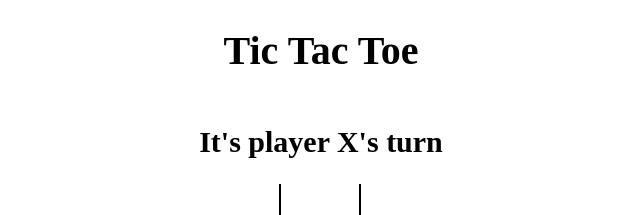
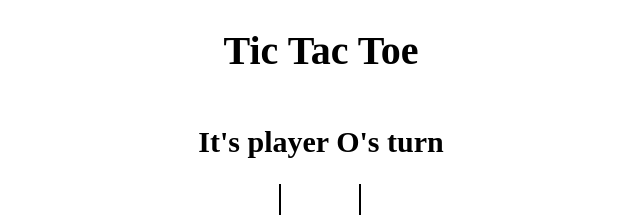
Before and after one commit to SAM6358/Tic-Tac-Toe-using-React, a React (Vite) app: page / in a window 1280 px wide. Shown: the top 215 px of the page, without its empty margins (319-959 px from the left). Built offline with nearby package versions, Linux system fonts and the light colour scheme; the HTML template or start-up script is replaced by a standard one.

Commit message:
added game history

```diff
--- a/src/App.jsx
+++ b/src/App.jsx
@@ -4,31 +4,40 @@ import { calculateWinner } from './winner';
 import './styles/main.scss';
 
 const App = () => {
-  const [board, update_state] = useState(Array(9).fill(null));
-  const [isXnext, setXnext] = useState(false);
-  const winner = calculateWinner(board);
+  const [history, update_history] = useState([
+    { board: Array(9).fill(null), isXnext: true },
+  ]);
+  const [currentmove, set_currentmove] = useState(0);
+
+  const curr = history[currentmove];
+
+  const winner = calculateWinner(curr.board);
   const message = winner
     ? `Winner is ${winner}`
-    : ` It's player ${isXnext ? 'O' : 'X'}'s turn `;
+    : ` It's player ${curr.isXnext ? 'O' : 'X'}'s turn `;
 
   const handlesquareclick = position => {
-    if (board[position] || winner) return;
-    update_state(prev => {
-      return prev.map((square, pos) => {
+    if (curr.board[position] || winner) return;
+
+    update_history(prev => {
+      const last = prev[prev.length - 1];
+
+      const newBoard = last.board.map((square, pos) => {
         if (pos === position) {
-          return isXnext ? 'O' : 'X';
+          return last.isXnext ? 'O' : 'X';
         }
         return square;
       });
+      return prev.concat({ board: newBoard, isXnext: !last.isXnext });
     });
-    setXnext(prev => !prev);
+    set_currentmove(prev => prev + 1);
   };
 
   return (
     <div className="app">
       <h1> Tic Tac Toe </h1>
       <h2>{message}</h2>
-      <Board board={board} handlesquareclick={handlesquareclick} />
+      <Board board={curr.board} handlesquareclick={handlesquareclick} />
     </div>
   );
 };
```
Also changed, not shown: 1 other file (tests, documents, lock files or other folders).
